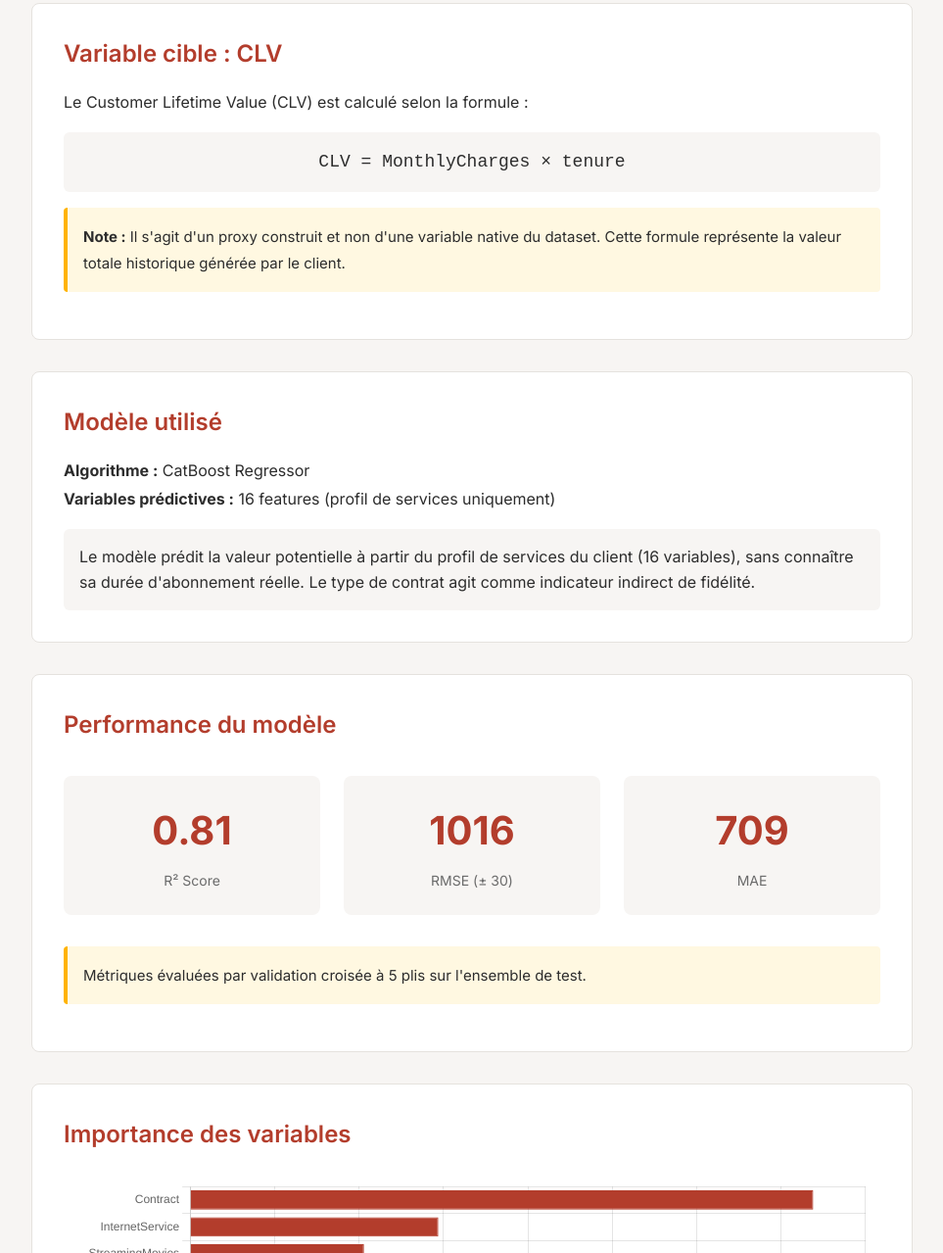
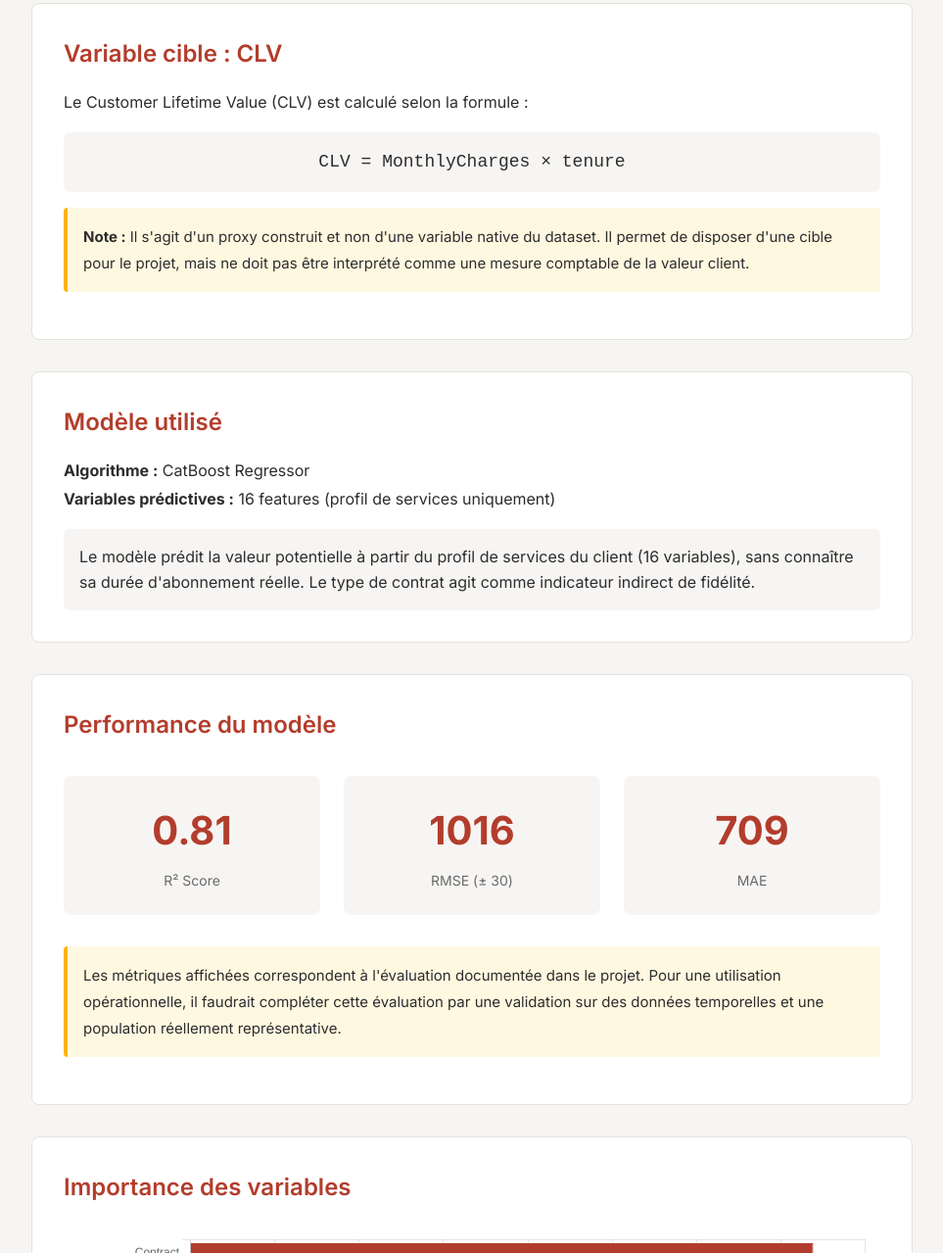
Before and after one commit to Sela80/TeleCLV, a plain HTML site: page methodologie.html in a window 1280 px wide. Shown: the part 447-1726 px from the top of the page at 98% size, without its empty margins (158-1121 px from the left). Drawn offline with Linux system fonts and the light colour scheme.

Commit message:
docs: clarify methodology and evaluation wording

```diff
--- a/methodologie.html
+++ b/methodologie.html
@@ -36,7 +36,7 @@
                 <h2>Variable cible : CLV</h2>
                 <p>Le Customer Lifetime Value (CLV) est calculé selon la formule :</p>
                 <div class="formula">CLV = MonthlyCharges × tenure</div>
-                <p class="note"><strong>Note :</strong> Il s'agit d'un proxy construit et non d'une variable native du dataset. Cette formule représente la valeur totale historique générée par le client.</p>
+                <p class="note"><strong>Note :</strong> Il s'agit d'un proxy construit et non d'une variable native du dataset. Il permet de disposer d'une cible pour le projet, mais ne doit pas être interprété comme une mesure comptable de la valeur client.</p>
             </div>
 
             <div class="method-card">
@@ -52,7 +52,7 @@
                     <div class="metric-card"><div class="metric-value">1016</div><div class="metric-label">RMSE (± 30)</div></div>
                     <div class="metric-card"><div class="metric-value">709</div><div class="metric-label">MAE</div></div>
                 </div>
-                <p class="note">Métriques évaluées par validation croisée à 5 plis sur l'ensemble de test.</p>
+                <p class="note">Les métriques affichées correspondent à l'évaluation documentée dans le projet. Pour une utilisation opérationnelle, il faudrait compléter cette évaluation par une validation sur des données temporelles et une population réellement représentative.</p>
             </div>
 
             <div class="method-card">
```
